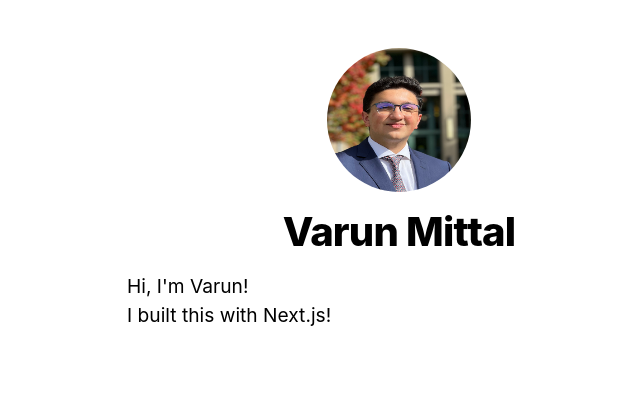
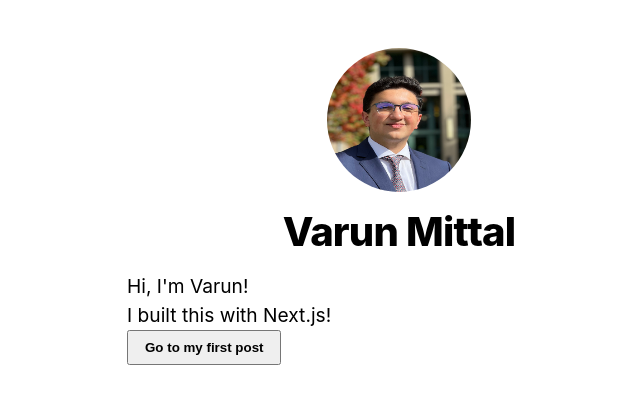
Before and after one commit to monstrosity1001/nextJSBlog, a Next.js app: page / in a window 1280 px wide. Shown: the top 404 px of the page, without its empty margins (241-881 px from the left). Built offline with nearby package versions, Linux system fonts and the light colour scheme.

Commit message:
Before adding blog content and including data fetching

```diff
--- a/pages/index.js
+++ b/pages/index.js
@@ -1,4 +1,5 @@
 import Head from "next/head";
+import Link from "next/link";
 import Layout, {siteTitle} from '../components/layout';
 import utilStyles from '../styles/utils.module.css';
 
@@ -13,6 +14,9 @@ export default function Home() {
         <p>
           I built this with Next.js!
         </p>
+        <Link href="/posts/first-post">
+            <button>Go to my first post</button>
+        </Link>
       </section>
     </Layout>
   );
```
